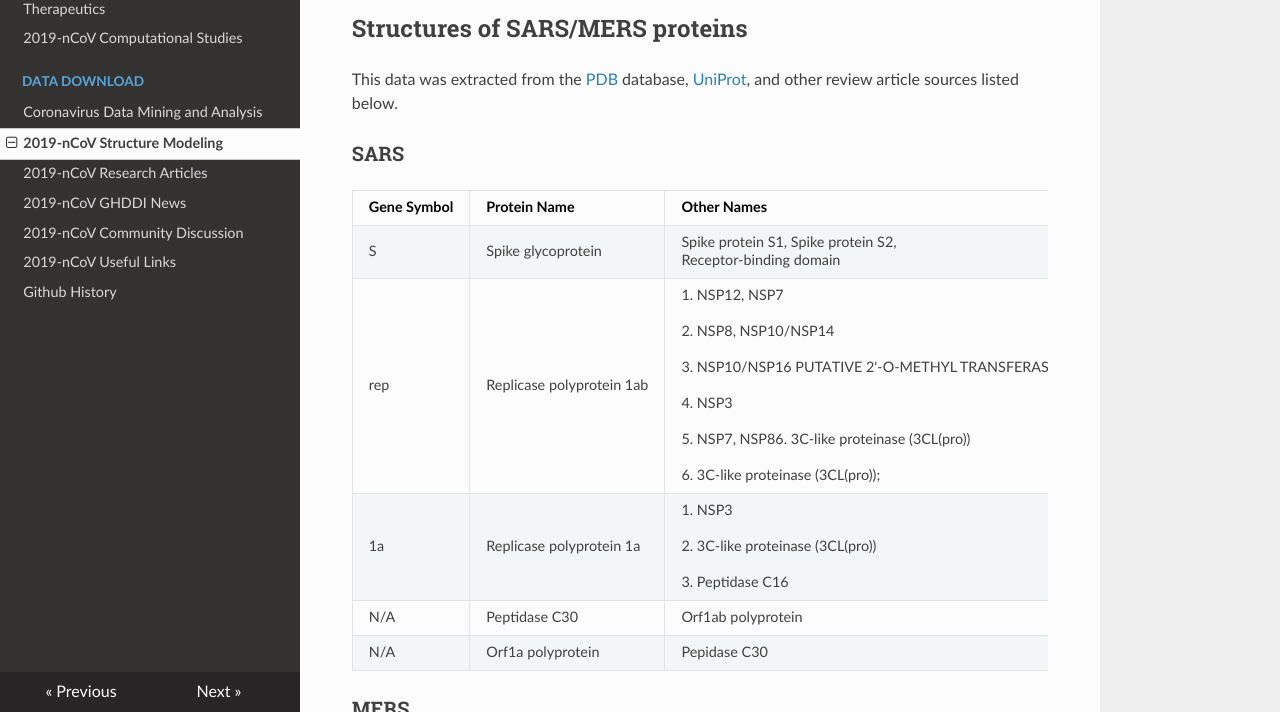
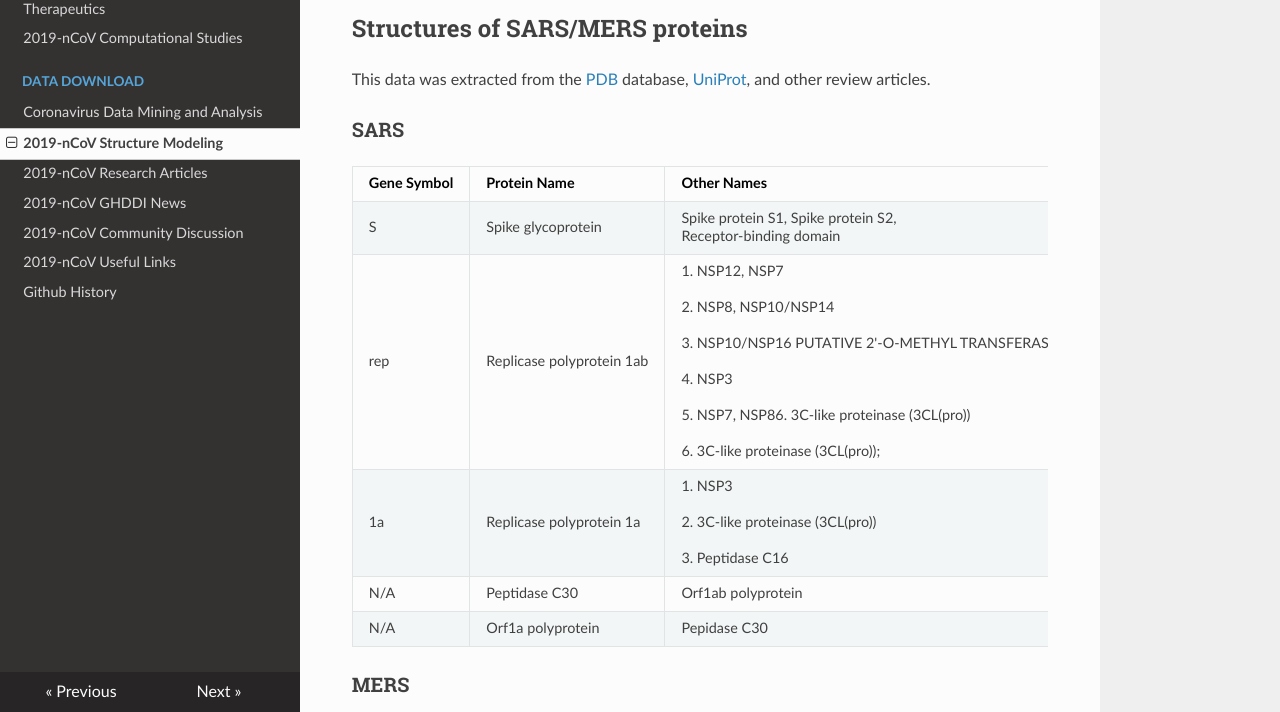
Before and after one commit to GHDDI-AILab/Targeting2019-nCoV, an MkDocs documentation site: the page built from docs/nCov_Structures.md, in a window 1280 px wide and 900 px high, scrolled down 7665 px, cut to the strip 188-900 px from the top of the window. Built offline with MkDocs 1.6.1, drawn with Linux system fonts in a browser that asks for light colours; nearby versions of some CDN libraries.

Commit message:
Update nCov_Structures.md

```diff
--- a/docs/nCov_Structures.md
+++ b/docs/nCov_Structures.md
@@ -240,7 +240,7 @@ The replicase polyprotein 1ab contains Host translation inhibitor nsp1,Non-struc
 
 
 ## Structures of SARS/MERS proteins
-This data was extracted from the [PDB](https://www.rcsb.org/) database, [UniProt](https://www.uniprot.org/), and other review article sources listed below.
+This data was extracted from the [PDB](https://www.rcsb.org/) database, [UniProt](https://www.uniprot.org/), and other review articles.
 
 ### SARS
 | Gene Symbol | Protein Name              | Other Names                                                                                                                                                                                | PDB IDs                                                                                                                         |
```
